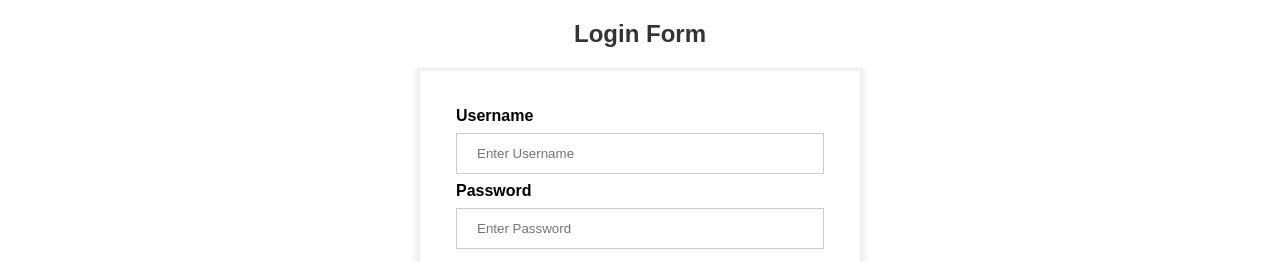
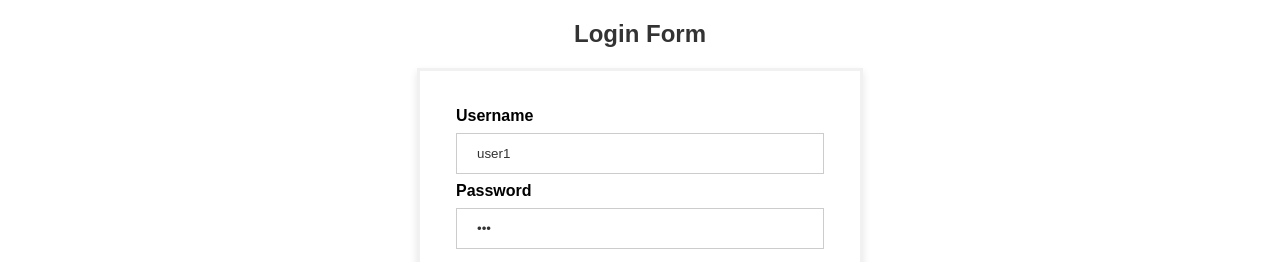
Before and after one commit to Vonage-Community/blog-sim-swap_verifyv2-javascript-multifactor_authentication, a website: page views/index.html in a window 1280 px wide. Shown: the top 262 px of the page. Drawn offline with Linux system fonts and the light colour scheme; files that its build step writes are made by us from their sources.

Commit message:
Update index.html
Add prefilled username and password

```diff
--- a/views/index.html
+++ b/views/index.html
@@ -17,6 +17,7 @@
           type="text"
           placeholder="Enter Username"
           id="username"
+          value="user1"
           required
         />
         <label for="password"><b>Password</b></label>
@@ -24,6 +25,7 @@
           type="password"
           placeholder="Enter Password"
           id="password"
+          value="123"
           required
         />
         <button type="submit">Login</button>
```
